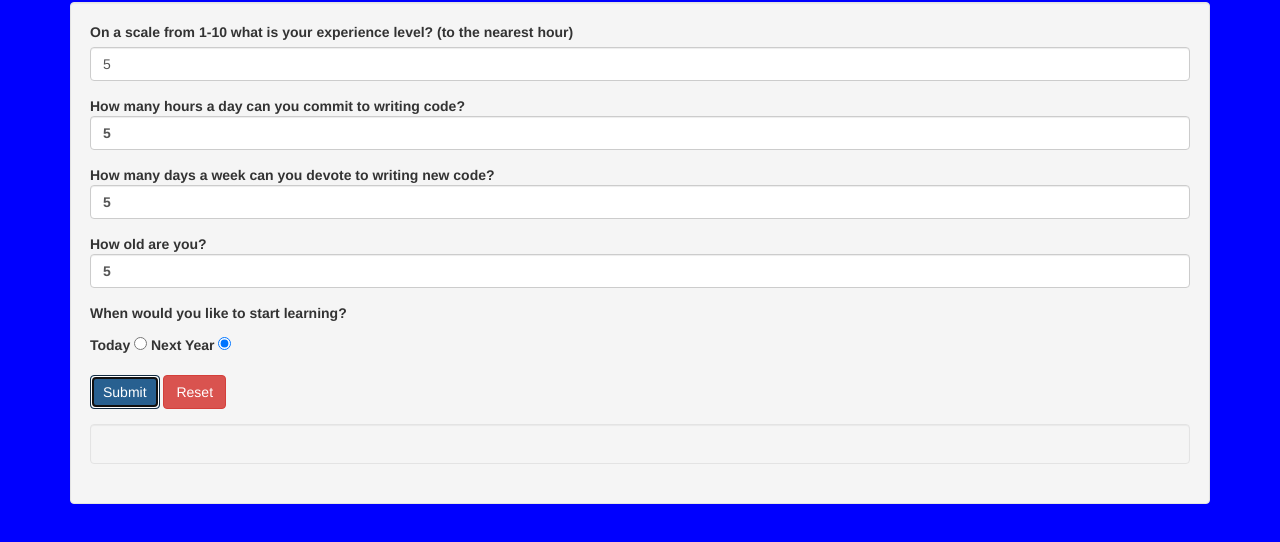
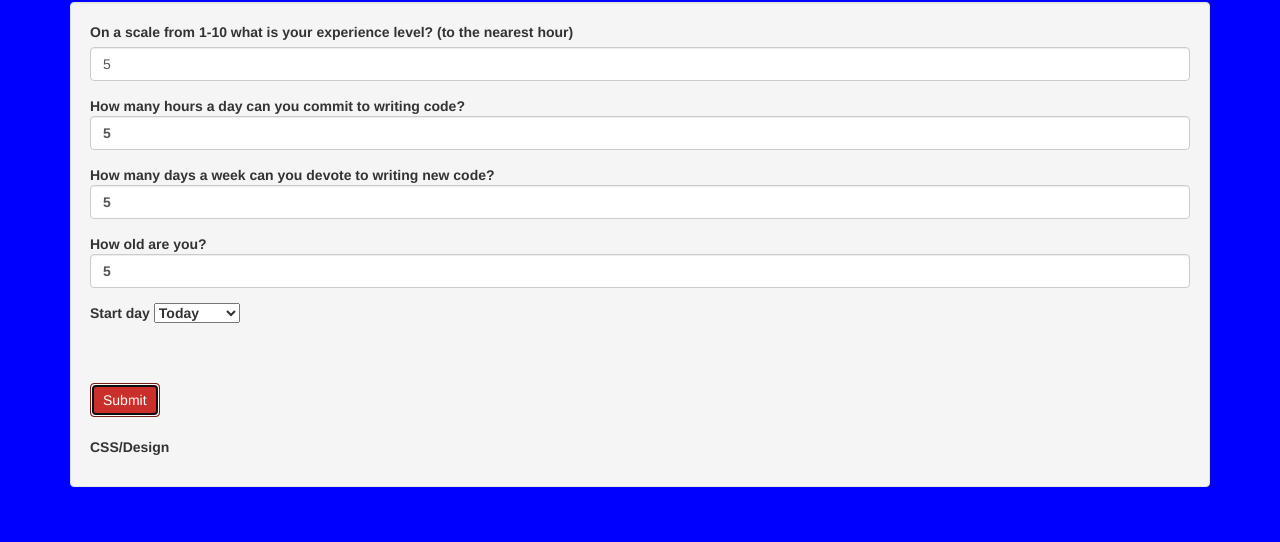
Before and after one commit to Scottreich/project2, a plain HTML site: page index.html in a window 1280 px wide. Both pictures are taken after typing "5", "5", "5", "5" into the empty fields and a click on the button "Submit". Shown: the part 68-610 px from the top of the page. Drawn offline with nearby package versions, Linux system fonts and the light colour scheme.

Commit message:
fix output and add logic

```diff
--- a/css/style.css
+++ b/css/style.css
@@ -1,10 +1,4 @@
-#output1 {
-  display: none;
-}
-#output2 {
-  display: none;
-}
-#output3 {
+.hideTracks {
   display: none;
 }
 
--- a/index.html
+++ b/index.html
@@ -37,24 +37,25 @@
         </div>
           <!--Question 5  -->
         <div class="form-group">
-          <p>When would you like to start learning?</p>
-          <label for="Today">Today</label>
-            <input type="radio" name="start-day" id="epicodus-today" value="Today"<br>
-          <label for="next-year">Next Year</label>
-            <input type="radio" name="start-day" id="epicodus-tomorrow" value="next-year" checked>
+          <label for="">Start day</label>
+         <select id="epicodus-start">
+           <option value="female">Today</option>
+           <option value="male">Next year</option>
+         </select>
         </div>
-        <div class="form-group">
-          <button type="submit" class="btn btn-primary">Submit</button>
-          <button type="reset" class="btn btn-danger">Reset</button>
+        <br></br>
+        <button type="submit" class="btn btn-danger">Submit</button>
+      </form>
+      <br></br>
+        <div id="trackOne" class="hideTracks">
+          <p>C#/.NET</p>
         </div>
-        <div class="form-group">
-          <div class="well">
-            <h1 id="output1">You should check out <span id="span1"></span></h1>
-            <h1 id="output2">You should check out <span id="span2"></span></h1>
-            <h1 id="output3">You should check out <span id="span3"></span></h1>
+        <div id="trackTwo" class="hideTracks">
+          <p>Java/Android </p>
         </div>
+        <div id="trackThree" class="hideTracks">
+          <p>CSS/Design</p>
         </div>
-      </form>
     </div>
   </body>
 </html>
--- a/js/script.js
+++ b/js/script.js
@@ -1,34 +1,28 @@
 
 $(document).ready(function() {
-  $("#user-input").submit(function(event) {
+  $("form#user-input").submit(function(event) {
       event.preventDefault();
+
     var experience = $("#epicodus-exp").val();
-    alert(experience);
+    // alert(experience);
     var timeOfDayLength = $("#epicodus-hours").val();
-    alert(timeOfDayLength);
+    // alert(timeOfDayLength);
     var daysAvailable = $("#epicodus-available").val();
-    alert(daysAvailable);
+    // alert(daysAvailable);
     var interest = $("#epicodus-age").val();
-    alert(interest);
-    var startDay = $("input:radio[name=start-day]:checked").val();
-    alert(startDay);
-    // var path1 = "Ruby Rails, PHP/Drupal, Java/Android";
-    // var path2 = "CSS/Design or C#/.NET";
-    // var path3 = "Ruby Rails, PHP/Drupal, Java/Android, CSS/Design, or C#/.NET";
-    // var add = "experience + timeOfDayLength + daysAvailable + interest + startDay";
+    // alert(interest);
+    var startDay = $("#epicodus-start").val();
+    if (experience > 5) {
+      $(".hideTracks").hide();
+      $("#trackOne").show();
+    } else if (timeOfDayLength < 5) {
+      $(".hideTracks").hide();
+      $("#trackTwo").show();
+    } else {
+      $(".hideTracks").hide();
+      $("#trackThree").show();
 
-    // if (add === 5) {
-    //     $("#output1").show();
-    //     $("#span1").text(path1);
-    // // } else if (daysAvailable > 1) {
-    //     $("#output1").show();
-    //     $("#span1").text(path2);
-    // } else (experience < 3)
-    //     $("#output1").show();
-    //     $("#span1").text(path3);
-        // $("#span1").text(path2);
-    // } else (experience < 5) {
-    //     $("#output").show();
-    //     $("#span1").text(path3);
+    }
+
   });
 });
```
Lines whose indentation alone changed are shown as unchanged.
